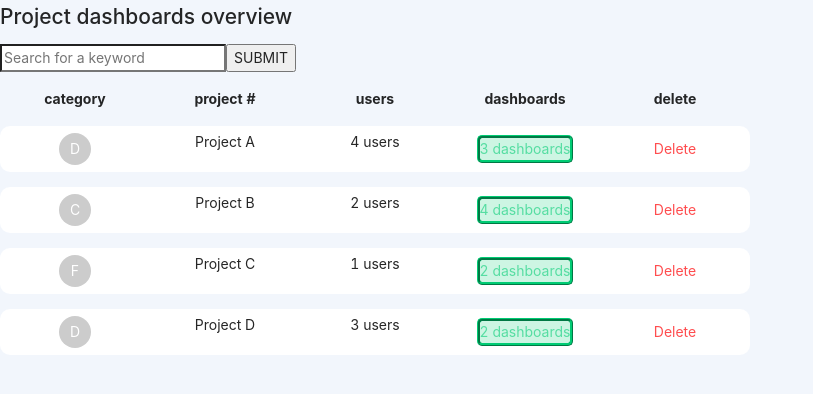
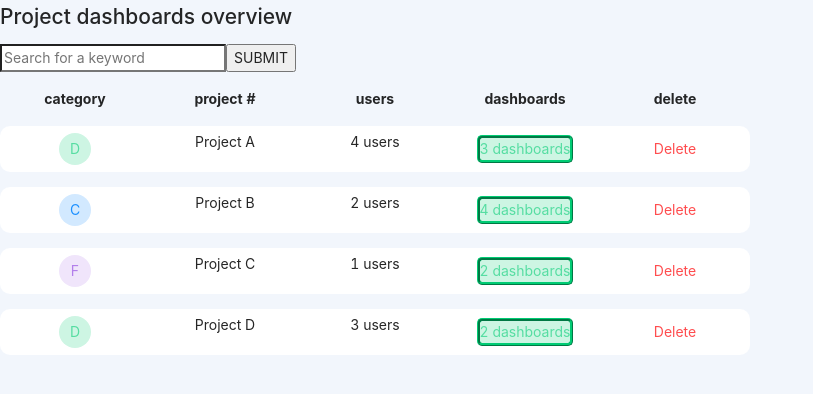
Before and after one commit to AngeloAndreaIsola/DashMote_Assesment, a Vue app in the folder dashmote_assessment/: page / in a window 1280 px wide. Shown: the top 394 px of the page, without its empty margins (0-813 px from the left). Built offline with nearby package versions, Linux system fonts and the light colour scheme.

Commit message:
Dynamically change category class

```diff
--- a/dashmote_assessment/src/assets/styles.css
+++ b/dashmote_assessment/src/assets/styles.css
@@ -11,7 +11,7 @@ body {
     border-color: #00cc74;
 }
 
-.D{
+.C{
     color: #1c90ff;
     background-color: #d2e9ff;
 }
@@ -19,7 +19,7 @@ body {
     color: #56dda2;
     background-color: #cdf5e3;
 }
-.D{
+.F{
     color: #b37feb;
     background-color: #f0e5fb;
 }
--- a/dashmote_assessment/src/components/DashboardOverview.vue
+++ b/dashmote_assessment/src/components/DashboardOverview.vue
@@ -29,7 +29,7 @@
       <tbody>
         <tr v-for="(project, index) in filteredProjects" :key="index">
           <td>
-            <a-avatar class=""> {{ project.category }}</a-avatar>
+            <a-avatar :class="`${project.category}`"> {{ project.category }}</a-avatar>
           </td>
 
           <td>
@@ -65,7 +65,8 @@ export default {
   data() {
     return {
       projects: json,
-      search: ''
+      search: '',
+      theme: 'blue-theme',
     };
   },
   methods: {
```
